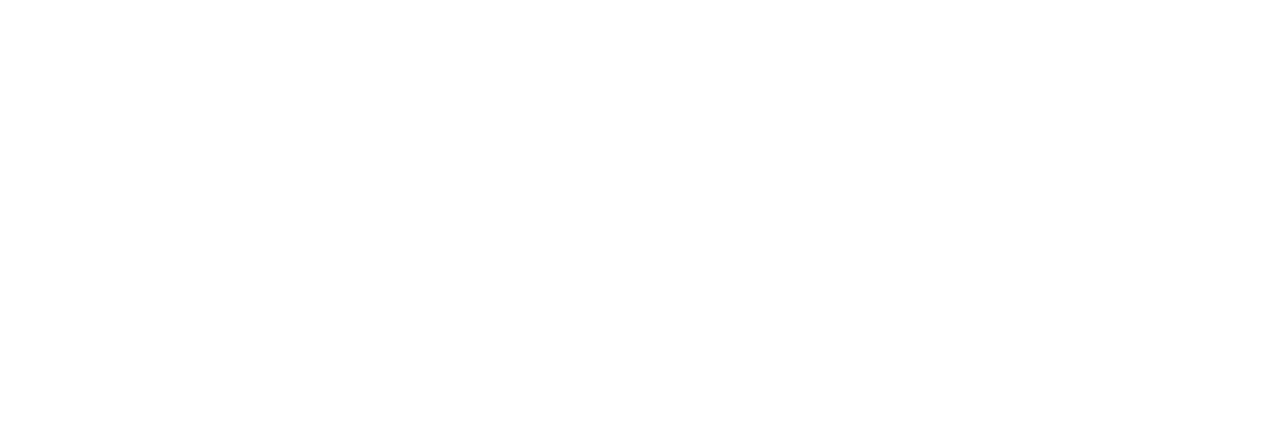
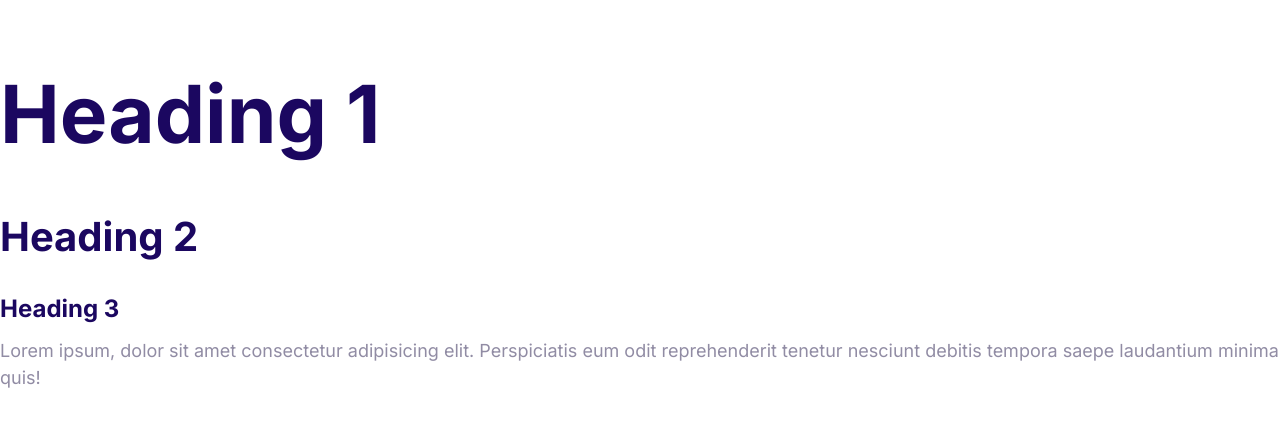
Before and after one commit to alimi-ajibade/moshify, a plain HTML site: page index.html in a window 1280 px wide. Drawn offline with Linux system fonts and the light colour scheme; files that its build step writes are made by us from their sources.

Commit message:
defined styles for the font

```diff
--- a/css/style.css
+++ b/css/style.css
@@ -5,3 +5,55 @@
     --color-headings: #1b0760;
     --color-body: #918ca4;
 }
+
+html {
+    font-size: 62.5%;
+}
+
+body {
+    font-family: 'Inter', Arial, Helvetica, sans-serif;
+    font-size: 2.4rem;
+    line-height: 1.5;
+    color: var(--color-body);
+}
+
+h1,
+h2,
+h3 {
+    color: var(--color-headings);
+    margin-bottom: 1rem;
+}
+
+h1 {
+    font-size: 7rem;
+}
+
+h2 {
+    font-size: 4rem;
+}
+
+h3 {
+    font-size: 3rem;
+}
+
+p {
+    margin-top: 0;
+}
+
+@media screen and (min-width: 1024px) {
+    body {
+        font-size: 1.8rem;
+    }
+
+    h1 {
+        font-size: 8rem;
+    }
+
+    h2 {
+        font-size: 4rem;
+    }
+
+    h3 {
+        font-size: 2.4rem;
+    }
+}
--- a/index.html
+++ b/index.html
@@ -6,12 +6,20 @@
         <meta http-equiv="X-UA-Compatible" content="IE=edge">
         <meta name="viewport" content="width=device-width, initial-scale=1.0">
         <title>Moshify</title>
-        <link rel="stylesheet" href="normalize.css">
-        <link rel="stylesheet" href="style.css">
+        <link rel="preconnect" href="https://fonts.googleapis.com">
+        <link rel="preconnect" href="https://fonts.gstatic.com" crossorigin>
+        <link href="https://fonts.googleapis.com/css2?family=Inter:wght@400;700&display=swap" rel="stylesheet">
+        <link rel="stylesheet" href="css/normalize.css">
+        <link rel="stylesheet" href="css/style.css">
     </head>
 
     <body>
-
+        <h1>Heading 1</h1>
+        <h2>Heading 2</h2>
+        <h3>Heading 3</h3>
+        <p>Lorem ipsum, dolor sit amet consectetur adipisicing elit. Perspiciatis eum odit reprehenderit tenetur
+            nesciunt debitis tempora saepe laudantium minima quis!
+        </p>
     </body>
 
 </html>
```
